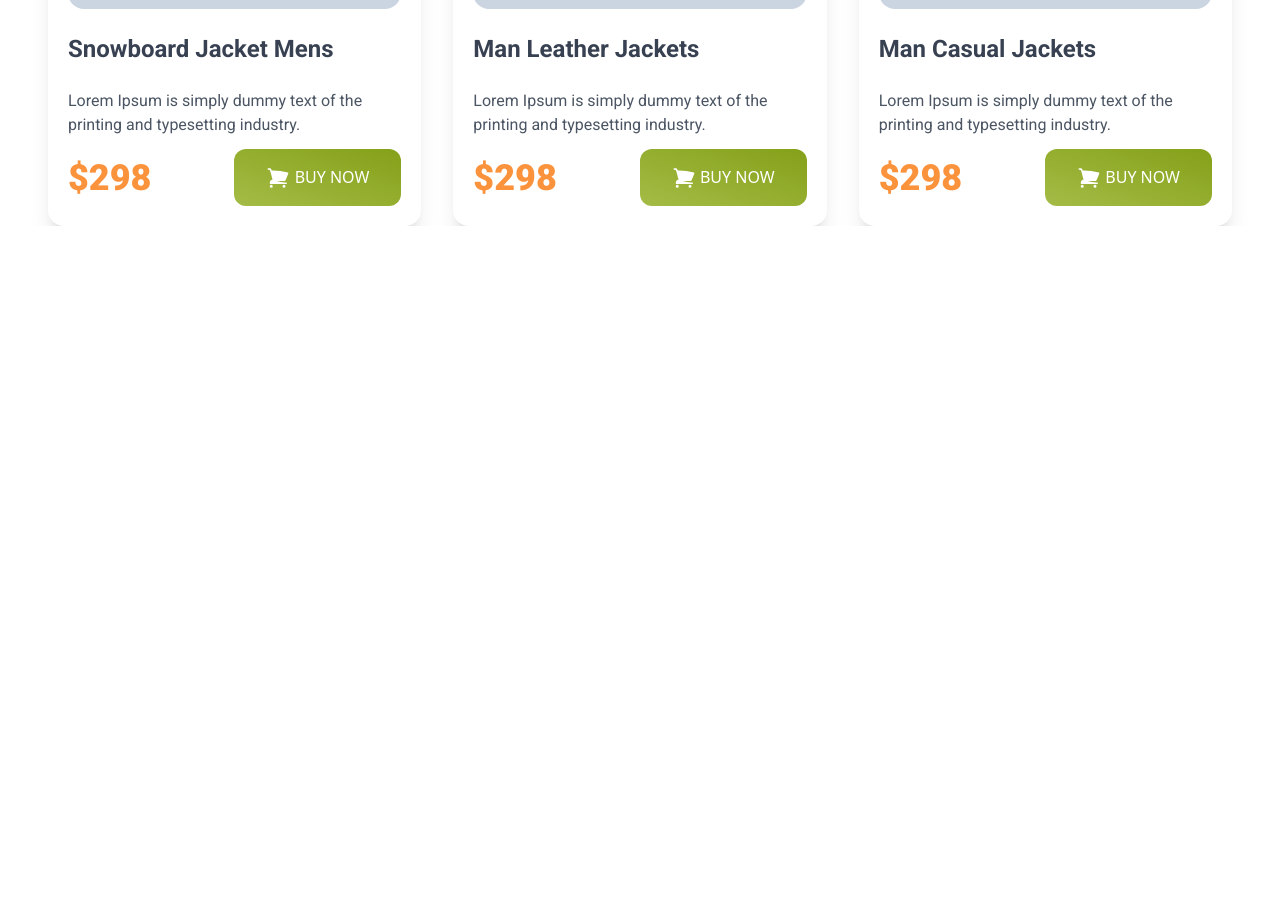
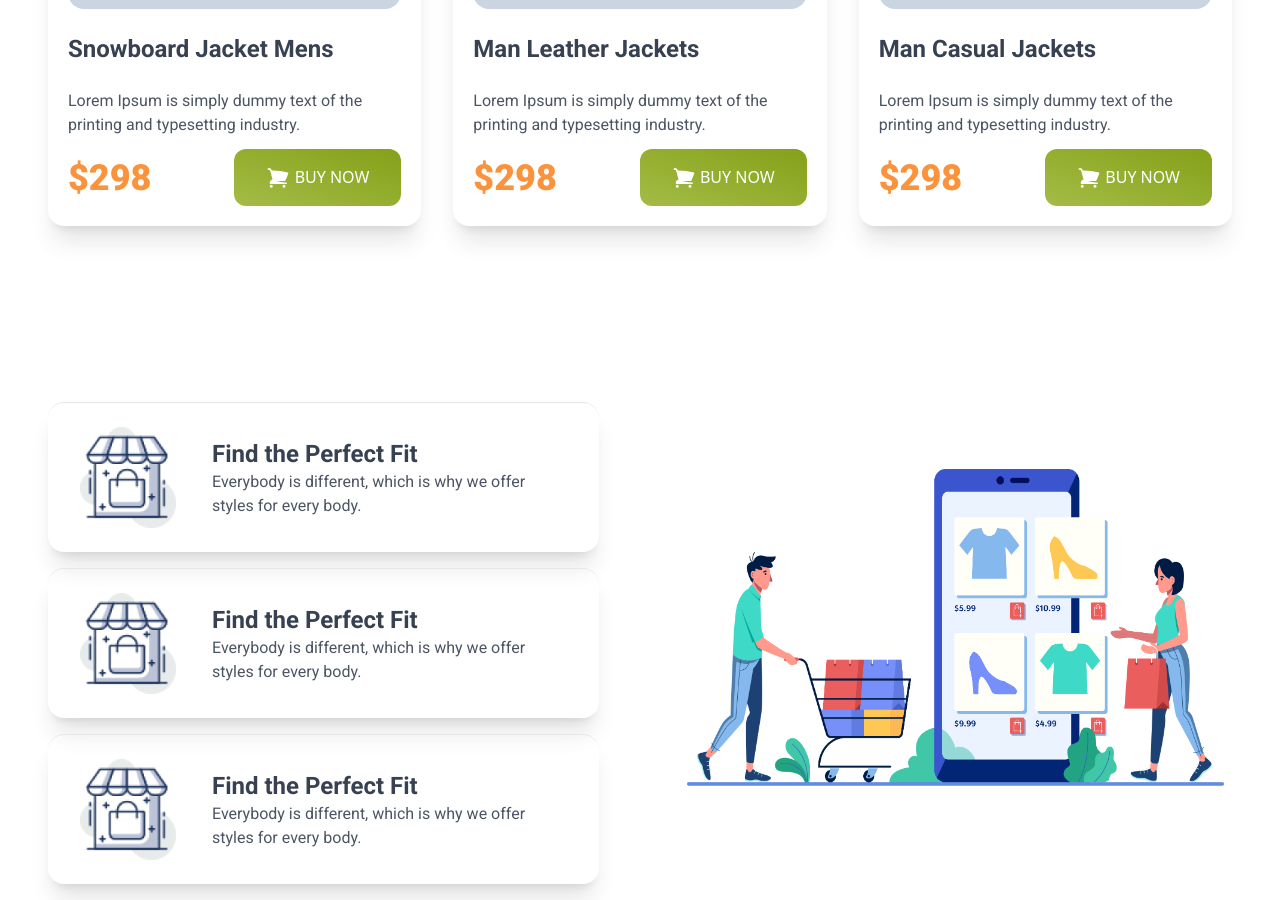
Before and after one commit to nurislam243/penguine-fashion, a plain HTML site: page index.html in a window 1280 px wide. Shown: the part 1566-2466 px from the top of the page. Before the commit the page ends 1792 px from the top, so only its background shows below. Drawn offline with nearby package versions, Linux system fonts and the light colour scheme.

Commit message:
added other section

```diff
--- a/index.html
+++ b/index.html
@@ -43,7 +43,7 @@
             </div>
         </div>
     </header>
-    <main class="sm:px-12 px-4">
+    <main class="sm:px-12 px-4 max-w-[1440px] mx-auto">
         <!-- Women Jacket section -->
          <div class="">
             <!-- Women jacket title -->
@@ -234,10 +234,61 @@
             </div>
             </div>
          </div>
+         <!-- contact and others section-->
+          <div class="flex flex-col-reverse mt-32 gap-20 md:flex-row">
+            <!-- others content section -->
+             <div class="w-full md:w-1/2 mt-12">
+               <!-- perfect section -->
+               <div class="flex flex-col md:flex-row items-center shadow-xl rounded-2xl px-8 py-6 gap-4 mb-6 border-t md:mb-4 md:gap-9">
+                  <!-- perfect img -->
+                  <div class="w-1/5 min-w-20 md:max-w-24 md:w-1/3">
+                     <img src="icons/house.png" alt="" class="">
+                  </div>
+                  <!-- perfect content -->
+                  <div class="text-center md:text-left">
+                     <!-- perfect title -->
+                     <h2 class="font-roboto font-bold text-2xl text-gray-700">Find the Perfect Fit</h2>
+                     <!-- perfect description -->
+                     <p class="font-roboto text-gray-600 leading-6">Everybody is different, which is why we
+                        offer styles for every body.</p>
+                  </div>
+               </div>
+               <!-- exchange section -->
+               <div class="flex flex-col md:flex-row items-center shadow-xl rounded-2xl px-8 py-6 mb-6 md:mb-4 border-t gap-4 md:gap-9">
+                  <!-- perfect img -->
+                  <div class="w-1/5 min-w-20 md:max-w-24 md:w-1/3">
+                     <img src="icons/house.png" alt="" class="">
+                  </div>
+                  <!-- perfect content -->
+                  <div class="text-center md:text-left">
+                     <!-- perfect title -->
+                     <h2 class="font-roboto font-bold text-2xl text-gray-700">Find the Perfect Fit</h2>
+                     <!-- perfect description -->
+                     <p class="font-roboto text-gray-600 leading-6">Everybody is different, which is why we
+                        offer styles for every body.</p>
+                  </div>
+               </div>
+               <!-- contact section -->
+               <div class="flex flex-col md:flex-row items-center shadow-xl rounded-2xl px-8 py-6 mb-6 md:mb-4 border-t gap-4 md:gap-9">
+                  <!-- perfect img -->
+                  <div class="w-1/5 min-w-20 md:max-w-24 md:w-1/3">
+                     <img src="icons/house.png" alt="" class="">
+                  </div>
+                  <!-- perfect content -->
+                  <div class="text-center md:text-left">
+                     <!-- perfect title -->
+                     <h2 class="font-roboto font-bold text-2xl text-gray-700">Find the Perfect Fit</h2>
+                     <!-- perfect description -->
+                     <p class="font-roboto text-gray-600 leading-6">Everybody is different, which is why we
+                        offer styles for every body.</p>
+                  </div>
+               </div>
+             </div>
+             <!-- image section -->
+             <div class="w-full md:w-1/2 px-2 flex justify-center items-center">
+               <img  src="images/shopping.png" alt="" class="">
+             </div>
+          </div>
     </main>
-    <footer>
-
-    </footer>
-
 </body>
 </html>
```
